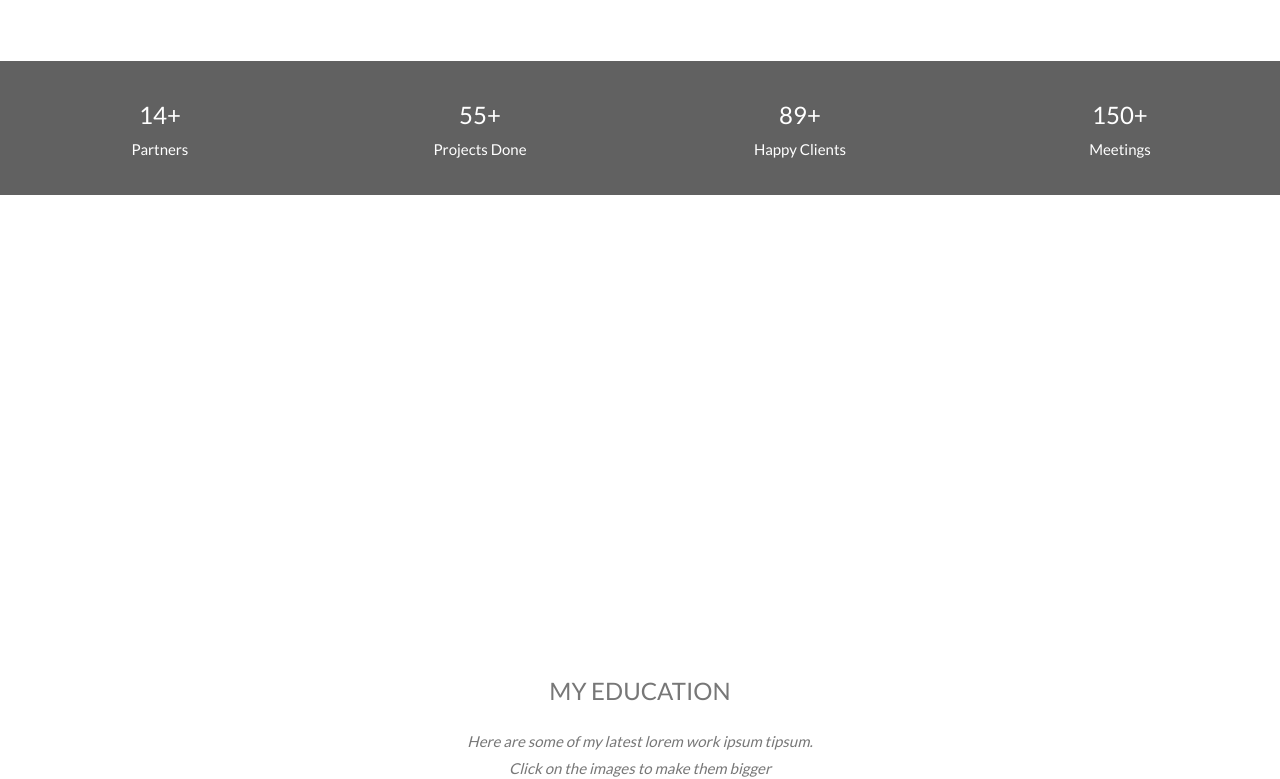
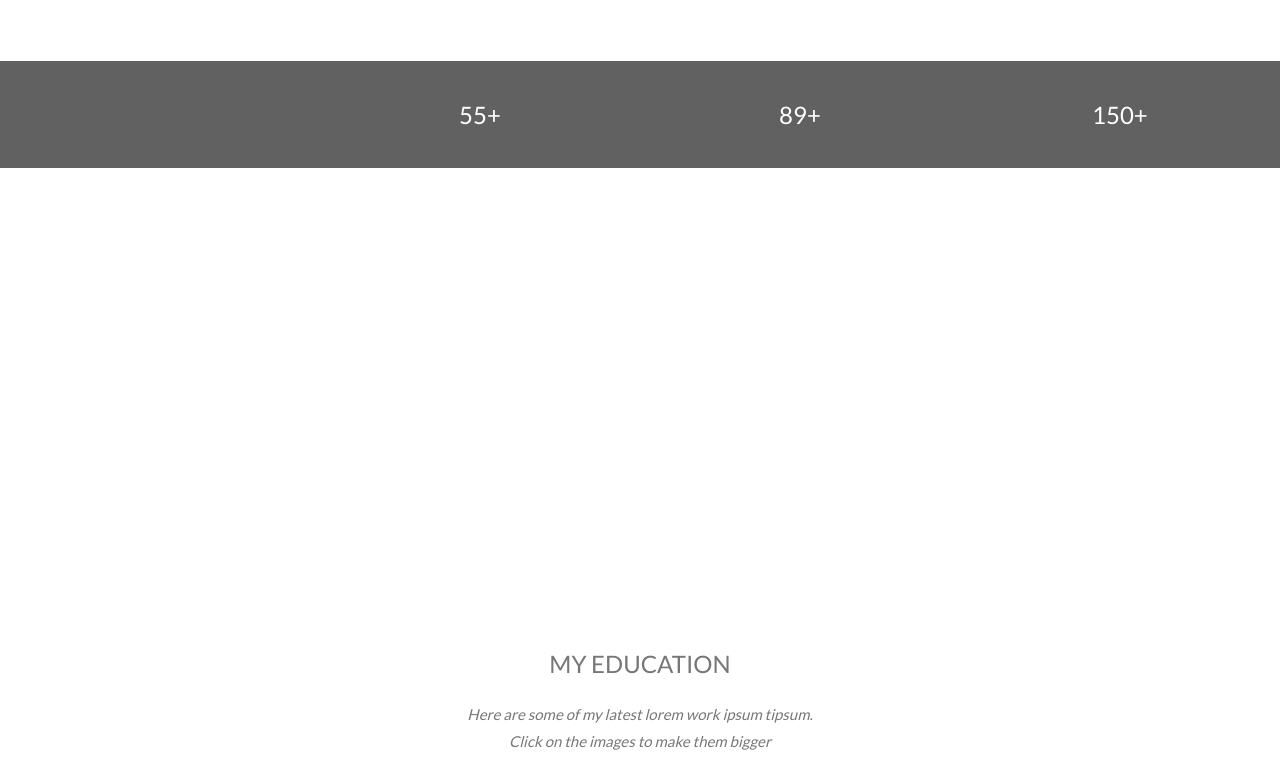
Before and after one commit to ErikaBarron/ErikaBarron.github.io, a plain HTML site: page BlogProject.html in a window 1280 px wide. Shown: the part 1105-1884 px from the top of the page. Drawn offline with nearby package versions, Linux system fonts and the light colour scheme.

Commit message:
Update BlogProject.html

```diff
--- a/BlogProject.html
+++ b/BlogProject.html
@@ -108,20 +108,16 @@ body, html {
 
 <div class="w3-row w3-center w3-dark-grey w3-padding-16">
   <div class="w3-quarter w3-section">
-    <span class="w3-xlarge">14+</span><br>
-    Partners
+    <span class="w3-xlarge"></span><br>
   </div>
   <div class="w3-quarter w3-section">
     <span class="w3-xlarge">55+</span><br>
-    Projects Done
   </div>
   <div class="w3-quarter w3-section">
     <span class="w3-xlarge">89+</span><br>
-    Happy Clients
   </div>
   <div class="w3-quarter w3-section">
     <span class="w3-xlarge">150+</span><br>
-    Meetings
   </div>
 </div>
 
```
